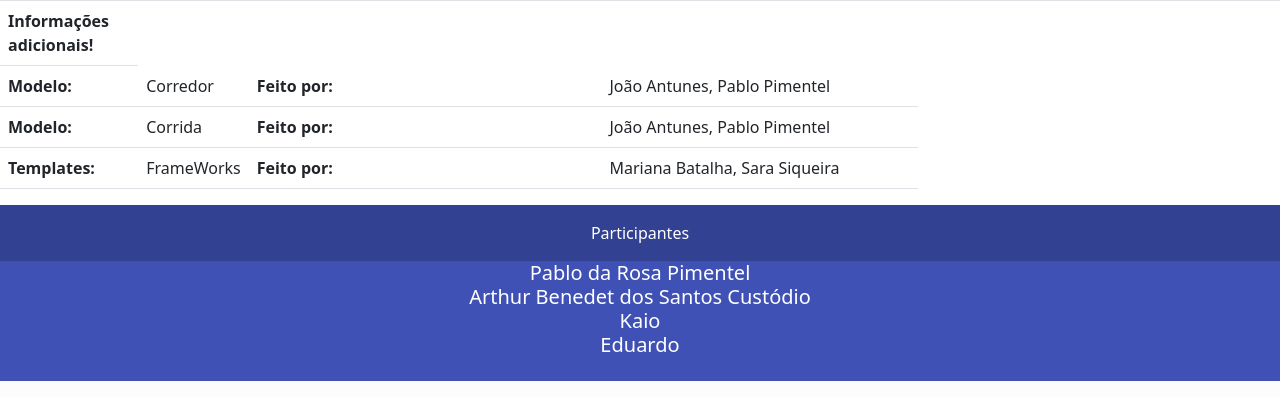
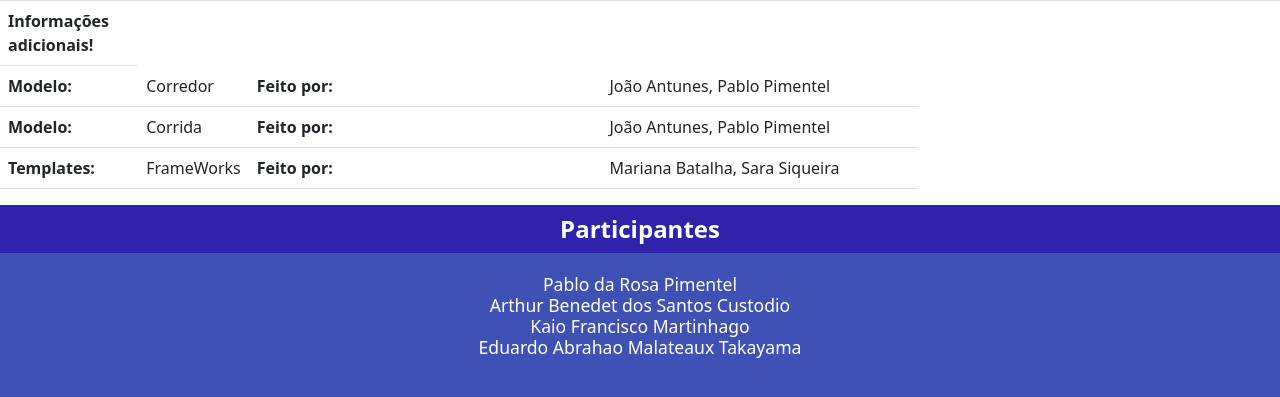
Before and after one commit to pablopimentel18/Projeto-Integrador-fisioterapia-25-2, a Django app: page /conta/sobre/ in a window 1280 px wide; the page is wider, and only the part inside the window is pictured. Shown: the part 2079-2476 px from the top of that part. Run offline with Django 5.2, Linux system fonts and the light colour scheme; some libraries are stand-ins or nearby versions.

Commit message:
atualizei o footer**

```diff
--- a/config/views.py
+++ b/config/views.py
@@ -4,6 +4,6 @@ from conta.models.usuario import *
 def index(request):
     """ view para url base do projeto """
     context = {
-
+        'footer_position' : 'absolute',
     }
     return render(request, 'content.html', context)
--- a/conta/views.py
+++ b/conta/views.py
@@ -60,7 +60,8 @@ def create_user(request):
     context = {
         'mensagem': mensagem,
         'form_user': form_user,
-        'form_usuario': form_usuario
+        'form_usuario': form_usuario,
+        'footer_position' : 'absolute',
     }
     return render(request, 'conta/create_user.html', context)
 
@@ -97,7 +98,8 @@ def usuario_update(request, user_id):
         usuario_form = UsuarioForm(instance=usuario)
     context = {
         'usuario_form': usuario_form,
-        'usuario': usuario
+        'usuario': usuario,
+        'footer_position' : 'absolute',
     }
     return render(request, 'conta/usuario_update.html', context)
 
@@ -116,7 +118,8 @@ def usuario_read(request, usuario_id):
     """ Esta view é responsável por exibir os detalhes de um usuario específico """
     usuario = get_object_or_404(Usuario, pk=usuario_id)
     context = {
-        'usuario': usuario
+        'usuario': usuario,
+        'footer_position' : 'absolute',
     }
     return render(request, 'conta/usuario_read.html', context)
 
--- a/templates/base.html
+++ b/templates/base.html
@@ -22,23 +22,38 @@
         }
 
         .footer_content {
-            text-align: center;
+            display: flex;
+            justify-content: center;
 
+            font-size: 1.1em;
         }
 
         .footer_title {
-            text-align: center;
-            margin-top: 2rem;
+            display: flex;
+            justify-content: center;
+            align-items: center;
+
+            font-weight: bold;
+            font-size: 1.5em;
+
+            height: 3rem;
+            margin-top: 0rem;
+            background-color: #2f23ab;
+            color: white;
         }
 
         .footer_customize {
+            height: 12rem;
             position: relative;
+        }
+
+        .footer_is_absolute {
+            position: absolute;
             bottom: 0;
             left: 0;
             right: 0;
-            height: 11rem;
-            background: #ccc;
         }
+
     </style>
     <script>
         function user_deletado() {
--- a/templates/footer.html
+++ b/templates/footer.html
@@ -1,23 +1,18 @@
 {% extends 'base.html' %}
 {% block footer %}
 
+<footer class="text-center text-white footer_customize {% if footer_position == 'absolute' %} footer_is_absolute {% endif %}" style="background-color: #3f51b5">
+    <div class="footer_title">
+        Participantes
+    </div>
+    <div>
+        <h5 class="footer_content">
+            <br> Pablo da Rosa Pimentel
+            <br> Arthur Benedet dos Santos Custodio
+            <br> Kaio Francisco Martinhago
+            <br> Eduardo Abrahao Malateaux Takayama
+        </h5>
+    </div>
+</footer>
 
-<!-- Remove the container if you want to extend the Footer to full width. -->
-<div class="navbar-fixed-bottom">
-    <!-- Footer -->
-    <footer class="text-center text-white footer_customize" style="background-color: #3f51b5">
-        <!-- Grid container -->
-        <!-- Copyright -->
-        <div class="text-center p-3" style="background-color: rgba(0, 0, 0, 0.2)">
-            Participantes
-
-            <!-- Copyright -->
-        </div>
-        <div>
-            <h5>Pablo da Rosa Pimentel <br> Arthur Benedet dos Santos Custódio <br> Kaio <br> Eduardo</h5>
-        </div>
-    </footer>
-    <!-- Footer -->
-</div>
-<!-- End of .container -->
 {% endblock footer %}
```
Also changed, not shown: conta/migrations/0004_alter_usuario_data_nascimento.py (added).
